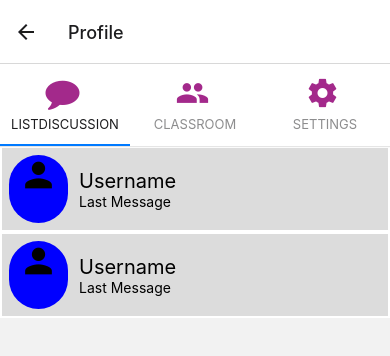
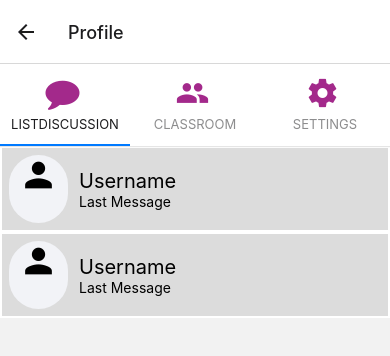
Before and after one commit to ExploryKod/chatTalksMobile, a React Native app: screen /Profile in a window 390 px wide. Shown: the top 356 px of the page. Built offline with nearby package versions, Linux system fonts and the light colour scheme.

Commit message:
Mise à jour

```diff
--- a/Pages/ClassRoom.tsx
+++ b/Pages/ClassRoom.tsx
@@ -2,11 +2,11 @@ import { StyleSheet, TextInput, View, Text } from "react-native";
 import Main from "../Component/Main";
 import { widthPercentageToDP as wp, heightPercentageToDP as hp } from 'react-native-responsive-screen';
 import { useState } from "react";
-import Class from "./Class";
+import ListClassRoom from './ListClassRoom';
 
 export default function ClassRoom() {
-
-  const [dataClassRoom, setDataClassRoom] = useState(["khali"])
+  const dataClassRoomName :string [] = [];
+  const [dataClassRoom, setDataClassRoom] = useState(dataClassRoomName)
 
   const [inputText, setInputText] = useState("");
 
@@ -34,13 +34,7 @@ export default function ClassRoom() {
          />
         <Text onPress={handleAddGroup}  style={style.buttonEnvoyer}>Créer</Text>
       </View>
-      <View>
-        {
-          dataClassRoom.map((groupName) =>
-             <Text style={{margin:10, fontSize:30}}>{groupName}</Text>
-          )
-        }
-      </View>
+      <ListClassRoom dataClassRoom={dataClassRoom} />
     </Main>
   );
 }
--- a/Pages/Discussion.tsx
+++ b/Pages/Discussion.tsx
@@ -46,7 +46,7 @@ export default function ListDiscussion() {
 const style = StyleSheet.create({
     csspp: {
       margin: hp(0.3),
-      backgroundColor: "blue",
+      backgroundColor: "#F2F3F7",
       height: hp(8),
       width: wp(15),
       textAlign: "center",
--- /dev/null
+++ b/Pages/ListClassRoom.tsx
@@ -0,0 +1,53 @@
+import { StyleSheet, TextInput, View, Text } from "react-native";
+import { widthPercentageToDP as wp, heightPercentageToDP as hp } from 'react-native-responsive-screen';
+import React from "react";
+import Discussion from "../Component/widgetDiscussion";
+import MaterialIcon from 'react-native-vector-icons/MaterialIcons';
+
+interface ListClassRoomProps {
+    dataClassRoom: string[];
+  }
+
+const ListClassRoom: React.FC<ListClassRoomProps> = ({ dataClassRoom }) => {
+    return (
+      <View>
+        {dataClassRoom.map((discussion, index) =>
+         <>
+            <Discussion styles={style.discussionStyle} >
+              <Text style={style.csspp}><MaterialIcon name="group" size={40}/></Text>
+              <View>
+                <Text key={index} style={{fontSize: 20}}>{discussion}</Text>
+                <Text>Last Message</Text>
+              </View>
+            </Discussion>
+
+         </>
+
+        )}
+      </View>
+    );
+  }
+const style = StyleSheet.create({
+
+
+  csspp: {
+    margin: hp(0.3),
+    backgroundColor: "blue",
+    height: hp(8),
+    width: wp(15),
+    textAlign: "center",
+    textAlignVertical: "center",
+    borderRadius: hp(100),
+  },
+
+  discussionStyle: {
+    margin: hp(0.2),
+    backgroundColor: "#dcdcdc",
+    flexDirection: "row",
+    gap : hp(1),
+    alignItems: "center", // Align the items vertically in the discussion
+    padding: hp(0.5), // Add padding for spacing
+  },
+});
+
+export default ListClassRoom;
--- a/Pages/Login.tsx
+++ b/Pages/Login.tsx
@@ -16,8 +16,8 @@ export type LoginScreenProp = NativeStackNavigationProp<RootFromProfile>;
 
 export default function Login() {
   const data = {
-    user: "Usrname",
-    password : ""
+    user: "khalifa",
+    password : "dione"
   }
    const [inputText, setInputText] = useState<{ [key: string]: string }>({});
    const [errorAuthe, setErrorAuthe] = useState("");
@@ -45,8 +45,10 @@ export default function Login() {
            console.log("Usernamennn :", username);
            console.log("Password1 :", password1);
 
+
        }
        handleConnect();
+
      };
 
      const handleConnect = () => {
```
